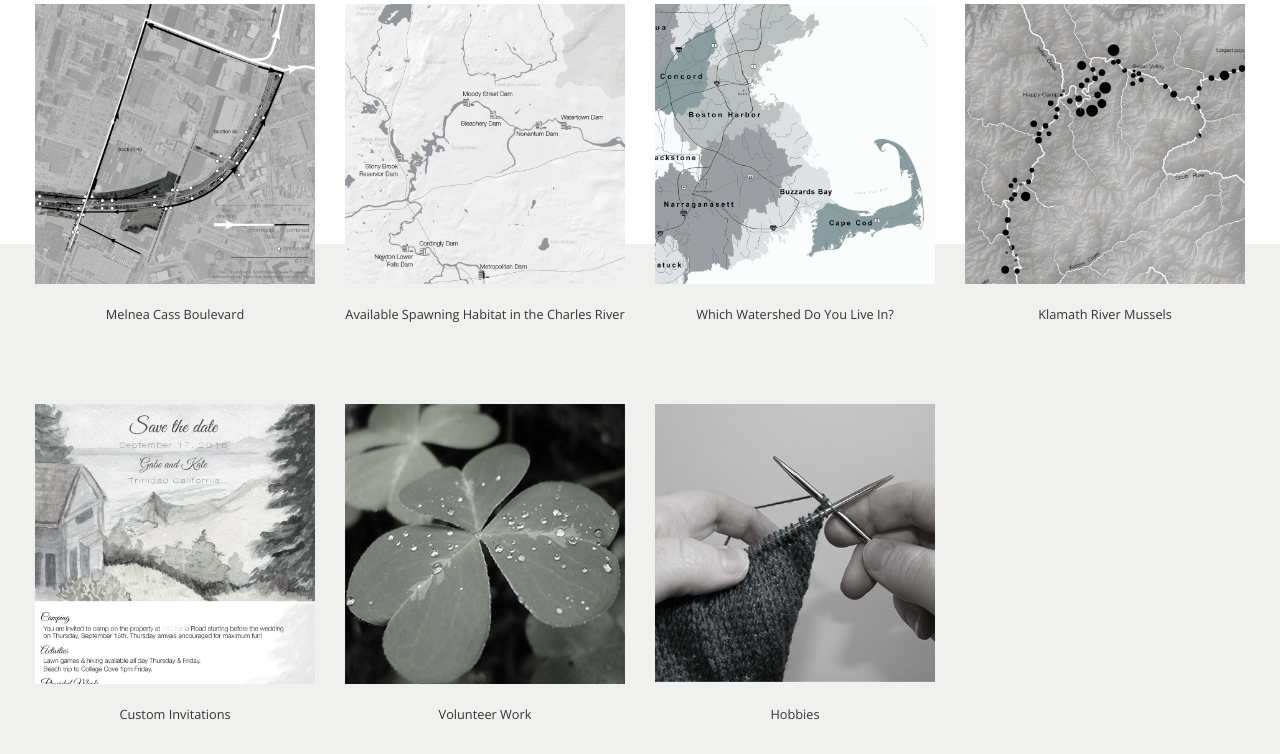
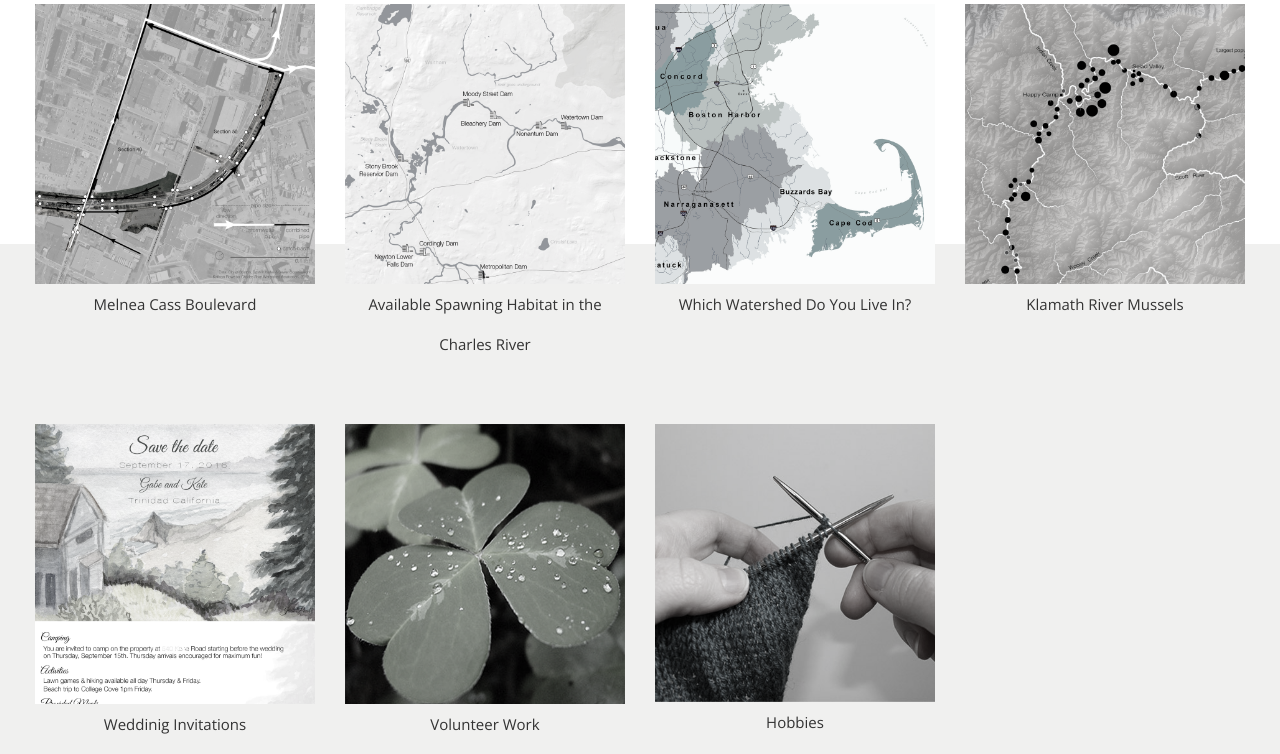
Before and after one commit to kathryn-rowe/Kathryn-Rowe-portfolio, a Flask app: page /landing_pg in a window 1280 px wide. Shown: the part 540-1294 px from the top of the page. Run offline with Flask 2, Linux system fonts and the light colour scheme; the visitor is signed in with stand-in values (Sample User, id 1); some libraries are stand-ins or nearby versions.

```diff
--- a/templates/landing_pg.html
+++ b/templates/landing_pg.html
@@ -36,7 +36,7 @@
         </div>
     </div>
 
-    <!-- Text row -->
+    <!-- Text row: Intigrated this row with the image row above: better for mobile viewing.  -->
     <!-- <div class="row" id="text-row"> -->
 <!--         <div class="col-xs-12 col-md-6 col-lg-3" align="center">
             Tell Me About the Birds
@@ -55,61 +55,74 @@
     <!-- Image row -->
     <div class="row" id="projects-row">
         <div class="col-xs-12 col-md-6 col-lg-3">
-            <a href="melnea"><img class="picture" border="0" src="./static/images/small/MelneaCassSM.jpg" alt="melnea" width="100%"></a>
+            <div><a href="melnea"><img class="picture" border="0" src="./static/images/small/MelneaCassSM.jpg" alt="melnea" width="100%"></a></div>
+            <div align="center">Melnea Cass Boulevard</div>
         </div>
+
         <div class="col-xs-12 col-md-6 col-lg-3">
-            <a href="spawning_crwa"><img class="picture" border="0" src="./static/images/small/CRbasinSM.jpg" alt="spawning_crwa" width="100%"></a>
+            <div><a href="spawning_crwa"><img class="picture" border="0" src="./static/images/small/CRbasinSM.jpg" alt="spawning_crwa" width="100%"></a></div>
+            <div align="center">Available Spawning Habitat in the Charles River</div>
         </div>
+
         <div class="col-xs-12 col-md-6 col-lg-3">
-            <a href="ne_watershed"><img class="picture" border="0" src="./static/images/small/NEWatershedSM.jpg" alt="NEWatershed" width="100%"></a>
+            <div><a href="ne_watershed"><img class="picture" border="0" src="./static/images/small/NEWatershedSM.jpg" alt="NEWatershed" width="100%"></a></div>
+            <div align="center">Which Watershed Do You Live In?</div>
         </div>
+
         <div class="col-xs-12 col-md-6 col-lg-3">
-            <a href="klamath"><img class="picture" border="0" src="./static/images/small/KmusselsSM.jpg" alt="klamath" width="100%"></a>
+            <div><a href="klamath"><img class="picture" border="0" src="./static/images/small/KmusselsSM.jpg" alt="klamath" width="100%"></a></div>
+            <div align="center">Klamath River Mussels</div>
         </div>
     </div>
 
-    <!-- Text row -->
-    <div class="row" id="text-row">
-        <div class="col-xs-12 col-md-6 col-lg-3" align="center">
+    <!-- Text row: Intigrated this row with the image row above: better for mobile viewing. -->
+    <!-- <div class="row" id="text-row"> -->
+<!--         <div class="col-xs-12 col-md-6 col-lg-3" align="center">
             Melnea Cass Boulevard
-        </div>
-        <div class="col-xs-12 col-md-6 col-lg-3" align="center">
+        </div> -->
+<!--         <div class="col-xs-12 col-md-6 col-lg-3" align="center">
             Available Spawning Habitat in the Charles River
-        </div>
-        <div class="col-xs-12 col-md-6 col-lg-3" align="center">
+        </div>  -->
+<!--         <div class="col-xs-12 col-md-6 col-lg-3" align="center">
             Which Watershed Do You Live In?
-        </div>
-        <div class="col-xs-12 col-md-6 col-lg-3" align="center">
+        </div> -->
+<!--         <div class="col-xs-12 col-md-6 col-lg-3" align="center">
             Klamath River Mussels
-        </div>
-    </div>
+        </div> -->
+    <!-- </div> -->
 
         <!-- Image row -->
     <div class="row" id="projects-row">
         <div class="col-xs-12 col-md-6 col-lg-3">
-            <a href="invites"><img class="picture" border="0" src="./static/images/small/Invites_SM.jpg" alt="Invites" width="100%"></a>
+            <div><a href="invites"><img class="picture" border="0" src="./static/images/small/Invites_SM.jpg" alt="Invites" width="100%"></a></div>
+            <div align="center">Weddinig Invitations</div>
         </div>
+
         <div class="col-xs-12 col-md-6 col-lg-3">
-            <a href="volunteer"><img class="picture" border="0" src="./static/images/small/clover.jpg" alt="Volunteer" width="100%"></a>
+            <div><a href="volunteer"><img class="picture" border="0" src="./static/images/small/clover.jpg" alt="Volunteer" width="100%"></a></div>
+            <div align="center">Volunteer Work</div>
         </div>
+
         <div class="col-xs-12 col-md-6 col-lg-3">
-            <a href="hobby"><img class="picture" border="0" src="./static/images/small/knit.jpg" alt="Knit" width="100%"></a>
+            <div><a href="hobby"><img class="picture" border="0" src="./static/images/small/knit.jpg" alt="Knit" width="100%"></a></div>
+            <div align="center">Hobbies</div>
         </div>
     </div>
 
-    <!-- Text row -->
-    <div class="row" id="text-row">
-        <div class="col-xs-12 col-md-6 col-lg-3" align="center">
+    <!-- Text row: Intigrated this row with the image row above: better for mobile viewing. -->
+    <!-- <div class="row" id="text-row"> -->
+<!--         <div class="col-xs-12 col-md-6 col-lg-3" align="center">
             Custom Invitations
-        </div>
-        <div class="col-xs-12 col-md-6 col-lg-3" align="center">
+        </div> -->
+<!--         <div class="col-xs-12 col-md-6 col-lg-3" align="center">
             Volunteer Work
-        </div>
-        <div class="col-xs-12 col-md-6 col-lg-3" align="center">
+        </div> -->
+        <!-- <div class="col-xs-12 col-md-6 col-lg-3" align="center">
             Hobbies
-        </div>
-    </div>
+        </div> -->
+    <!-- </div> -->
 </div>
+
 <script src="https://code.jquery.com/jquery.js"></script>
 <script src="./static/landing-pg.js"></script>
 {% endblock %}
--- a/templates/resume.html
+++ b/templates/resume.html
@@ -106,7 +106,7 @@
 
     <div class="row">
         <div class="col-xs-12 col-md-12 col-lg-12" align="center">
-            <a href="./static/Kathryn_Rowe_resume.pdf" download="Kathryn_Rowe_Resume" data-toggle="tooltip" data-placement="right" title="Download Kathryn's resume">
+            <a href="./static/KathrynRowe_resume.pdf" download="Kathryn_Rowe_Resume" data-toggle="tooltip" data-placement="right" title="Download Kathryn's resume">
                 <img border="0" src="./static/images/download.png" alt="KatePDF" width="50" height="70">
             </a>
         </div>
```
Also changed, not shown: 2 other files.
